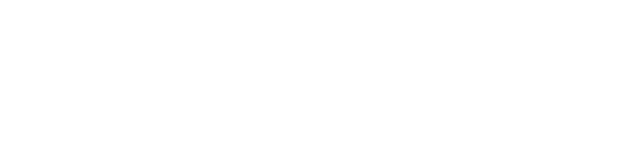
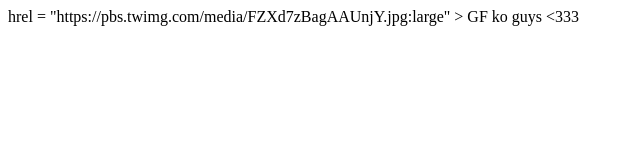
Before and after one commit to Dzyree/CS3_Section_Quarter_Lastname_ActivityName, a plain HTML site: page index.html in a window 1280 px wide. Shown: the whole page, without its empty margins (0-640 px from the left). Drawn offline with Linux system fonts and the light colour scheme.

Commit message:
Update index.html

```diff
--- a/index.html
+++ b/index.html
@@ -11,6 +11,6 @@
       <link rel = "icon" herf = "icon.png" type = "image/gif">
   </head>
   <body>
-    <!-- Place content here -->
+    <a> hrel = "https://pbs.twimg.com/media/FZXd7zBagAAUnjY.jpg:large" > GF ko guys <333</a>
   </body>
 </html>
```
